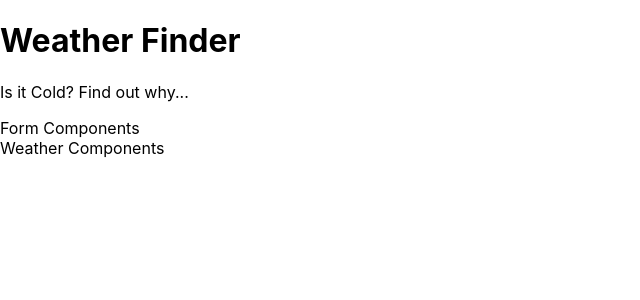
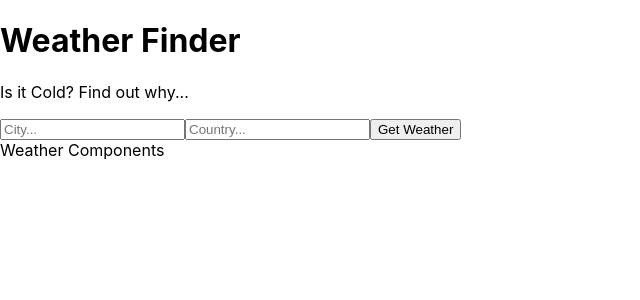
Before and after one commit to akbelcolak/reakt-week-1-project, a React (Create React App) app: page / in a window 1280 px wide. Shown: the top 300 px of the page, without its empty margins (0-640 px from the left). Built offline with nearby package versions, Linux system fonts and the light colour scheme.

Commit message:
filled form.js,added first prop to rich getWeather

```diff
--- a/src/App.js
+++ b/src/App.js
@@ -6,16 +6,17 @@
 const API_KEY = 'df2359151f0eb16fc94aa4855cd11fb5';
 
 class App extends React.Component {
-  getWeather = async () => {
+  getWeather = async (e) => {
+    e.preventDefault();
     const api_call = await fetch(`http://api.openweathermap.org/data/2.5/weather?q=Manchester,uk&appid=${API_KEY}&units=metric`);
     const data = await api_call.json();
-
+    console.log(data);
   }
   render() {
     return (
       <div>
         <Titles />
-        <Form />
+        <Form getWeather={this.getWeather}/>
         <Weather />
       </div>
     );
--- a/src/components/form.js
+++ b/src/components/form.js
@@ -3,7 +3,11 @@
 class Form extends React.Component {
     render() {
         return (
-            <div>Form Components</div>
+            <form onSubmit={this.props.getWeather}>
+                <input type='text' name='city' placeholder='City...'/>
+                <input type='text' name='country' placeholder='Country...'/>
+                <button>Get Weather</button>
+            </form>
         );
     }
 };
```
